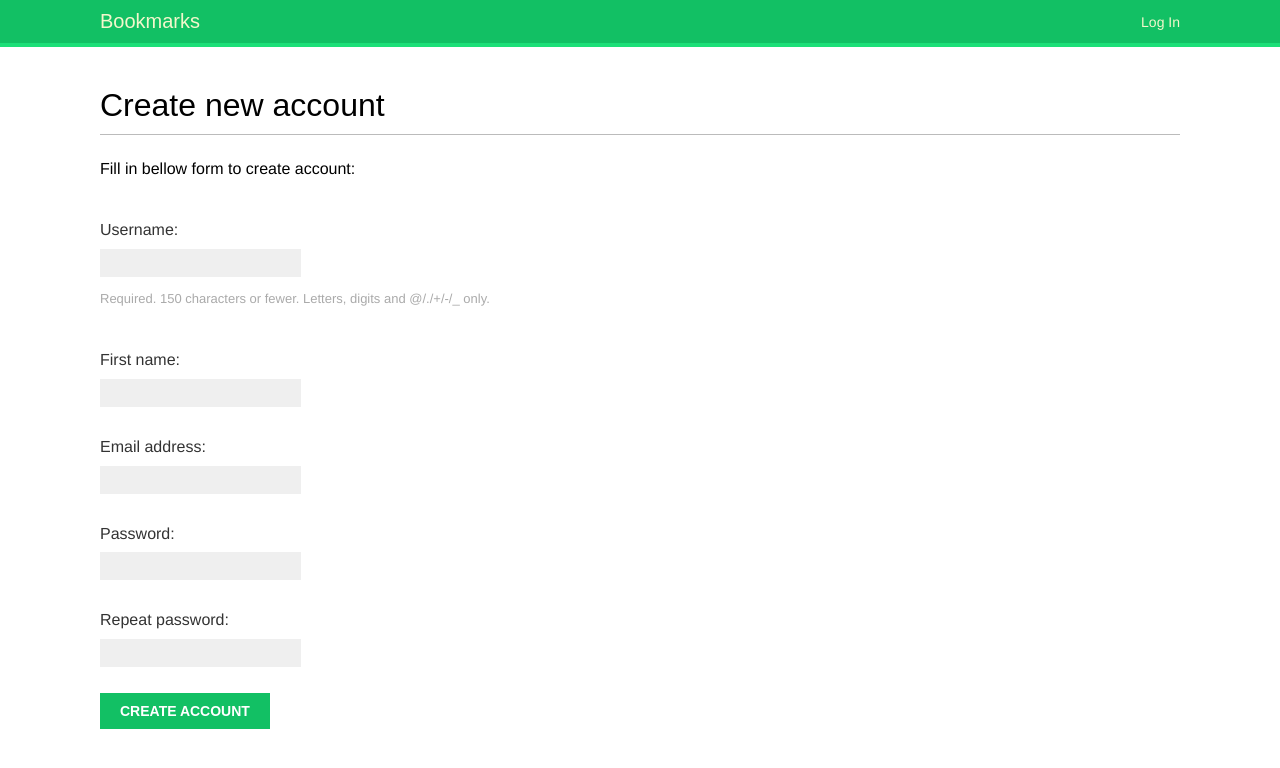
After one commit to KamilFerenc/social-website, a Django app: page /register/ in a window 1280 px wide. The commit adds this page. Shown: the top 768 px of the page. Run offline with Django 3.2, Linux system fonts and the light colour scheme; some web fonts are replaced.

Commit message:
Add feature to register user

```diff
--- a/bookmarks/account/forms.py
+++ b/bookmarks/account/forms.py
@@ -1,6 +1,23 @@
 from django import forms
+from django.contrib.auth.models import User
+
 
 class LoginForm(forms.Form):
 
     username = forms.CharField()
     password = forms.CharField(widget=forms.PasswordInput)
+
+
+class UserRegistrationForm(forms.ModelForm):
+    password = forms.CharField(label='Password', widget=forms.PasswordInput)
+    password2 = forms.CharField(label='Repeat password', widget=forms.PasswordInput)
+
+    class Meta:
+        model = User
+        fields = ('username', 'first_name', 'email')
+
+    def clean_password2(self):
+        cd = self.cleaned_data
+        if cd['password'] != cd['password2']:
+            raise forms.ValidationError("Passwords don't match.")
+        return cd['password2']
--- /dev/null
+++ b/bookmarks/account/templates/account/register.html
@@ -0,0 +1,13 @@
+{% extends 'base.html' %}
+
+{% block title %}Create account{% endblock %}
+
+{% block content %}
+    <h1>Create new account</h1>
+    <p>Fill in bellow form to create account:</p>
+    <form action="." method="post">
+        {{ user_form.as_p }}
+        {% csrf_token %}
+        <p><input type="submit" value="Create account"></p>
+    </form>
+{% endblock %}
--- a/bookmarks/account/templates/registration/login.html
+++ b/bookmarks/account/templates/registration/login.html
@@ -8,7 +8,7 @@
     <p>Login or password is incorrect.
         Try again.</p>
     {% else %}
-    <p>Fill in form to login:</p>
+    <p>Fill in form to login or if you don't have account you can create them <a href="{% url 'account:register' %}">here</a>.</p>
     {% endif %}
     <div class="login-form">
             <form action="{% url 'login' %}" method="post">
--- a/bookmarks/account/templates/registration/password_reset_confirm.html
+++ b/bookmarks/account/templates/registration/password_reset_confirm.html
@@ -2,10 +2,16 @@
 {% block title %}Reset Password {% endblock %}
 {% block content %}
     <h1>Reset Password</h1>
+    {% if validlink %}
         <p>Type your password twice.</p>
         <form action="." method="post">
             {{ form.as_p }}
             {% csrf_token %}
             <p><input type="submit" value="Change Password"></p>
         </form>
+    {% else %}
+        <p>The link is not active, repeat procedure one more time.
+            <a href="{% url 'password_reset' %}">Password Reset</a>
+        </p>
+    {% endif %}
 {% endblock %}
--- a/bookmarks/account/templates/registration/password_reset_email111.html
+++ b/bookmarks/account/templates/registration/password_reset_email_test.html
@@ -1,3 +1,3 @@
 Otrzymaliśmy żadanie wyzerowania hasla {{ emil }}. Klikni poniższe łącze
-{{ protocol }}:// {{ domain }} {% url "password_reset_confirm" uidb64=uid token=token %}
+{{ protocol }}:// {{ domain }} {% url 'password_reset_confirm' uidb64=uid token=token %}"
 Twoja nazwa użytkownika: {{ user.get_username }}
--- a/bookmarks/account/urls.py
+++ b/bookmarks/account/urls.py
@@ -8,4 +8,6 @@ urlpatterns = [
     #url(r'login', views.user_login, name='login'),
     url(r'^$', views.main, name='main'),
     url(r'^dashboard/$', views.dashboard, name='dashboard'),
+    url(r'^register/$', views.register, name='register'),
+
 ]
--- a/bookmarks/account/views.py
+++ b/bookmarks/account/views.py
@@ -1,7 +1,7 @@
 from django.http import HttpResponse
 from django.shortcuts import render
 from django.contrib.auth import authenticate, login
-from .forms import LoginForm
+from .forms import LoginForm, UserRegistrationForm
 from django.contrib.auth.decorators import login_required
 
 
@@ -28,5 +28,19 @@ def user_login(request):
 def dashboard(request):
     return render(request, 'account/dashboard.html', {'section': 'dashboard'})
 
+
 def main(request):
     return render(request, 'base.html')
+
+
+def register(request):
+    if request.method == "POST":
+        user_form = UserRegistrationForm(request.POST)
+        if user_form.is_valid():
+            new_user = user_form.save(commit=False)
+            new_user.set_password(user_form.cleaned_data['password'])
+            new_user.save()
+            return render(request, 'account/register_done.html', {'new_user': new_user})
+    else:
+        user_form = UserRegistrationForm()
+        return render(request, 'account/register.html', {'user_form': user_form})
```
Also changed, not shown: bookmarks/account/templates/account/register_done.html (added, +9 -0 lines). Lines whose indentation alone changed are shown as unchanged.
